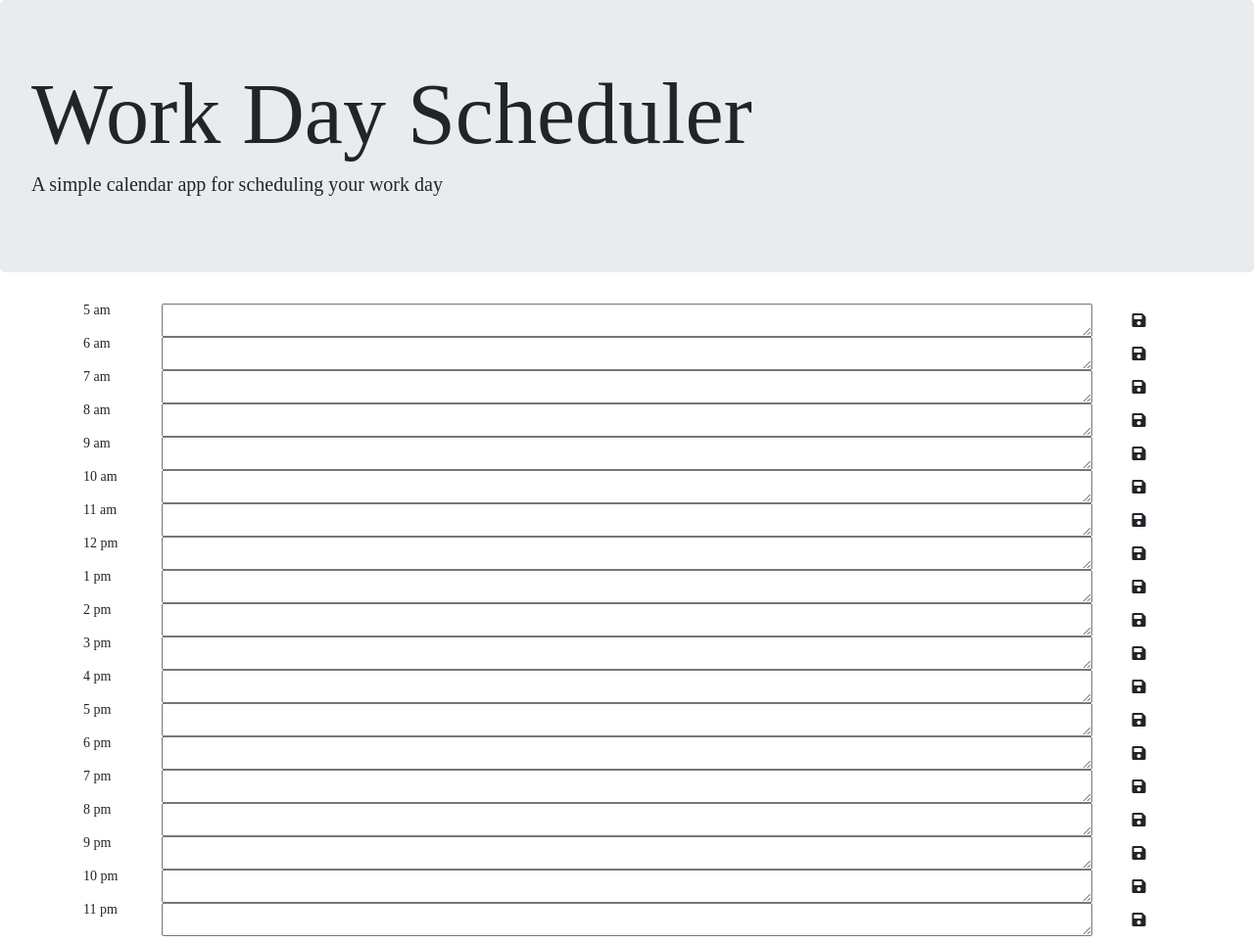
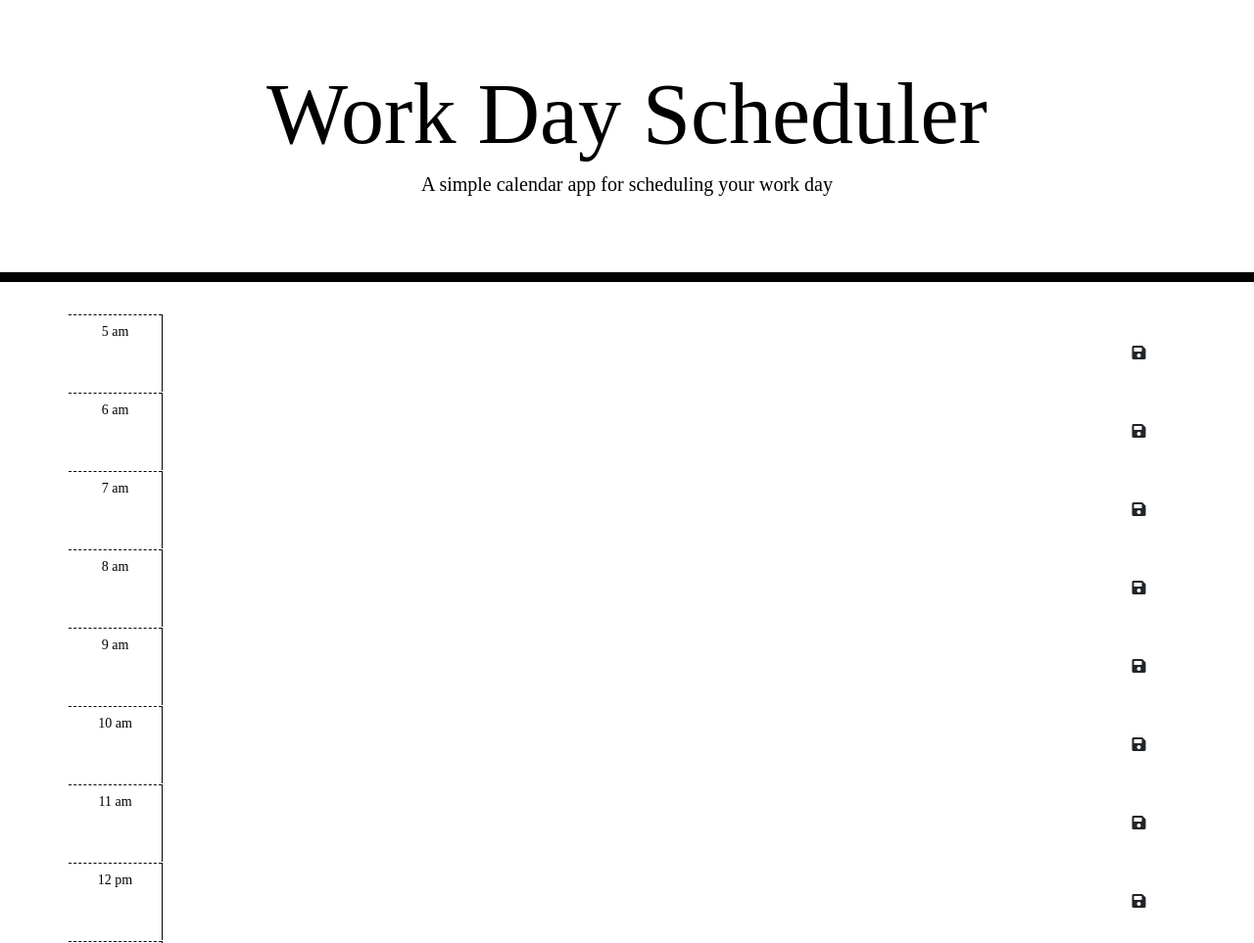
Before and after one commit to johnnyboysydney/Work-Day-Scheduler, a plain HTML site: page index.html in a window 1280 px wide. Shown: the top 963 px of the page at 98% size. Drawn offline with nearby package versions, Linux system fonts and the light colour scheme; a script that the page names is missing.

Commit message:
updating style.css

```diff
--- a/style.css
+++ b/style.css
@@ -7,3 +7,38 @@ body {
   font-size: 14px;
   line-height: 1;
 }
+
+textarea {
+  background: transparent;
+  border: none;
+  resize: none;
+  color: #000000;
+  border-left: 1px solid black;
+  padding: 10px;
+}
+
+.jumbotron {
+  text-align: center;
+  background-color: transparent;
+  color: black;
+  border-radius: 0;
+  border-bottom: 10px solid black;
+}
+
+.time-row {
+  text-align: center;
+  border-radius: 15px;
+}
+
+.row {
+  white-space: pre-wrap;
+  height: 80px;
+  border-top: 1px solid white;;
+}
+
+.hour {
+  background-color: #ffffff;
+  color: #000000;
+  border-top: 1px dashed #000000;
+  padding-top: 10px;
+}
```
